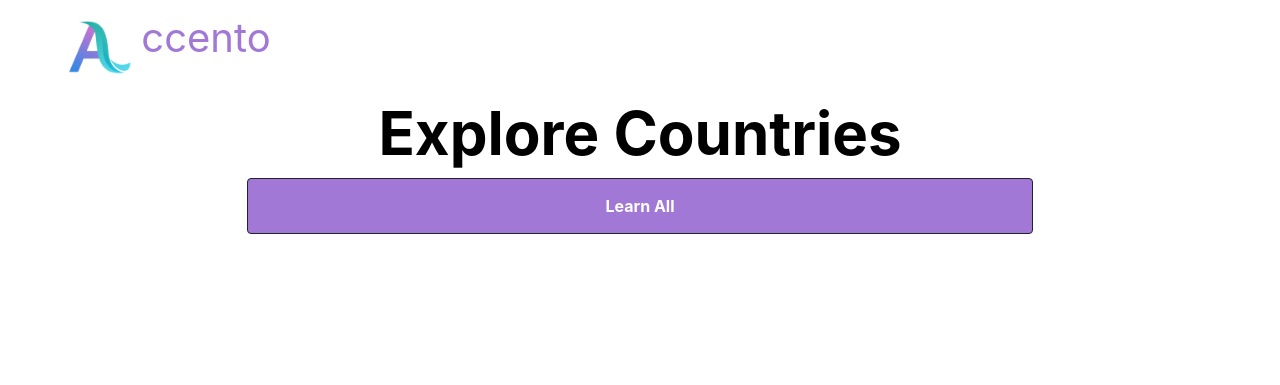
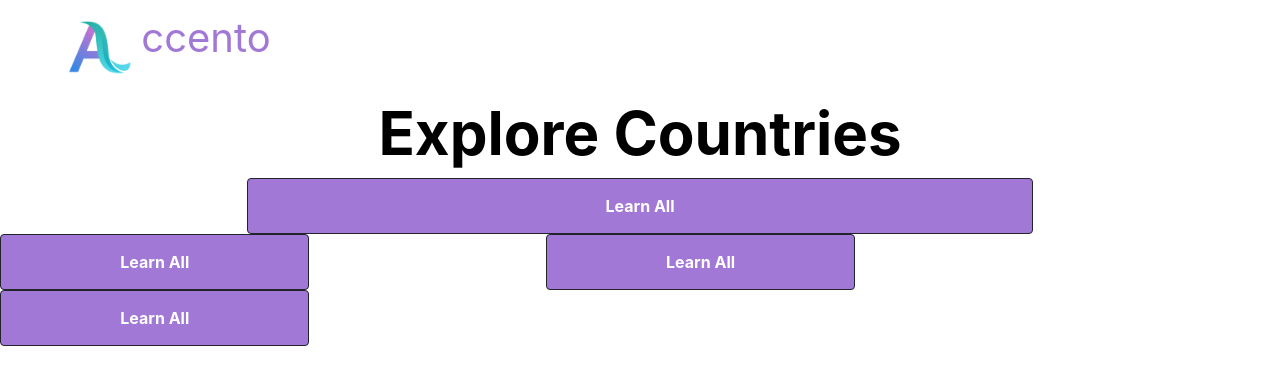
Before and after one commit to ColumbianJayz/Columbia-UI, a Flask app: page /explore in a window 1280 px wide. Shown: the top 385 px of the page. Run offline with Flask 3, Linux system fonts and the light colour scheme; some libraries are stand-ins or nearby versions.

Commit message:
All button explore page

```diff
--- a/templates/explore.html
+++ b/templates/explore.html
@@ -16,4 +16,28 @@
     </a>
 </div>
 
+<div class="row">
+    <div class="col-md-5">
+        <a class="btn get-started-button" href="/learn/1">
+            <span class="get-started-title">
+                Learn All
+            </span>
+        </a>
+    </div>
+    <div class="col-md-5">
+        <a class="btn get-started-button" href="/learn/1">
+            <span class="get-started-title">
+                Learn All
+            </span>
+        </a>
+    </div>
+    <div class="col-md-5">
+        <a class="btn get-started-button" href="/learn/1">
+            <span class="get-started-title">
+                Learn All
+            </span>
+        </a>
+    </div>
+</div>
+
 {% endblock %}
```
